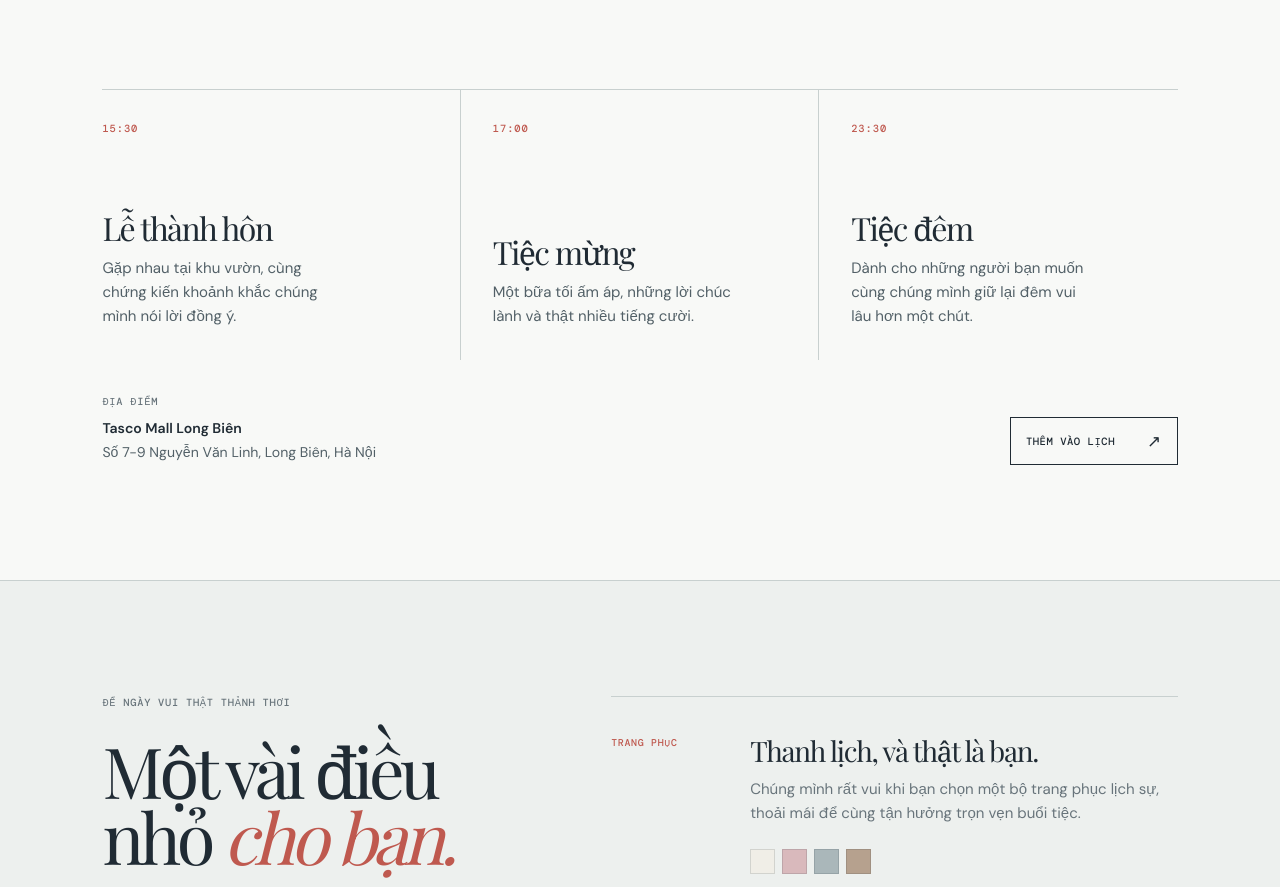
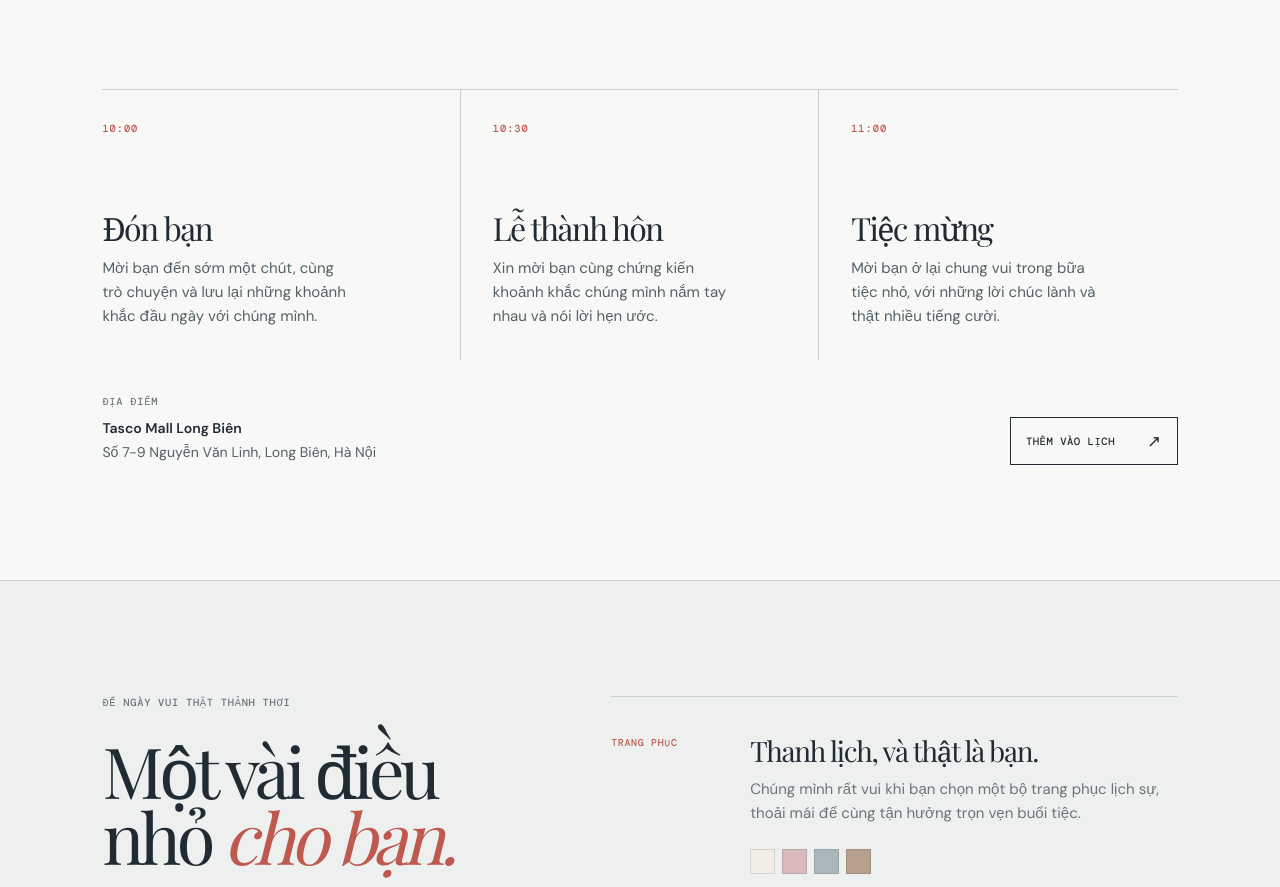
Before and after one commit to ThaiLe189/wedding, a React (Vite) app: page / in a window 1280 px wide. Shown: the part 1991-2878 px from the top of the page. Built offline with nearby package versions, Linux system fonts and the light colour scheme; a web font is replaced by a local one.

Commit message:
Update wedding day schedule

```diff
--- a/src/data/wedding.js
+++ b/src/data/wedding.js
@@ -13,8 +13,8 @@ export const wedding = {
   },
   date: {
     display: '22.11.2026',
-    calendarStart: '20261122T083000Z',
-    calendarEnd: '20261122T163000Z',
+    calendarStart: '20261122T030000Z',
+    calendarEnd: '20261122T060000Z',
     rsvpDeadline: '30.10.2026',
   },
   venue: {
@@ -26,20 +26,20 @@ export const wedding = {
 
 export const schedule = [
   {
-    time: '15:30',
-    title: 'Lễ thành hôn',
-    description: 'Gặp nhau tại khu vườn, cùng chứng kiến khoảnh khắc chúng mình nói lời đồng ý.',
+    time: '10:00',
+    title: 'Đón bạn',
+    description: 'Mời bạn đến sớm một chút, cùng trò chuyện và lưu lại những khoảnh khắc đầu ngày với chúng mình.',
   },
   {
-    time: '17:00',
-    title: 'Tiệc mừng',
-    description: 'Một bữa tối ấm áp, những lời chúc lành và thật nhiều tiếng cười.',
+    time: '10:30',
+    title: 'Lễ thành hôn',
+    description: 'Xin mời bạn cùng chứng kiến khoảnh khắc chúng mình nắm tay nhau và nói lời hẹn ước.',
     featured: true,
   },
   {
-    time: '23:30',
-    title: 'Tiệc đêm',
-    description: 'Dành cho những người bạn muốn cùng chúng mình giữ lại đêm vui lâu hơn một chút.',
+    time: '11:00',
+    title: 'Tiệc mừng',
+    description: 'Mời bạn ở lại chung vui trong bữa tiệc nhỏ, với những lời chúc lành và thật nhiều tiếng cười.',
   },
 ];
 
--- a/src/utils/calendar.js
+++ b/src/utils/calendar.js
@@ -8,7 +8,7 @@ const calendarEvent = [
   `DTEND:${wedding.date.calendarEnd}`,
   `SUMMARY:Đám cưới ${wedding.couple.bride} & ${wedding.couple.groom}`,
   `LOCATION:${wedding.venue.name}, ${wedding.venue.address}`,
-  'DESCRIPTION:Lễ thành hôn lúc 15:30, sau đó là tiệc mừng.',
+  'DESCRIPTION:Đón bạn lúc 10:00, lễ thành hôn lúc 10:30 và tiệc mừng lúc 11:00.',
   'END:VEVENT',
   'END:VCALENDAR',
 ].join('\r\n');
```
